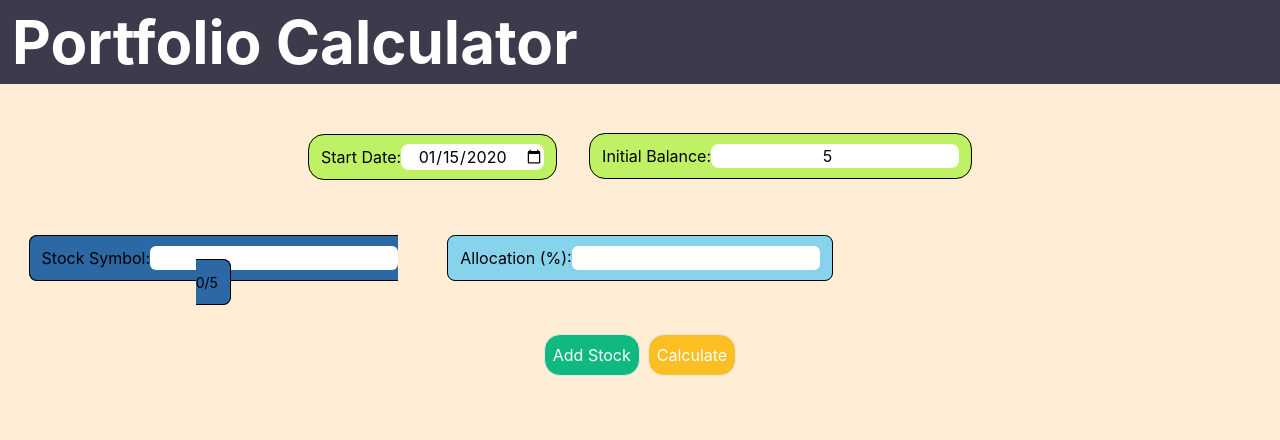
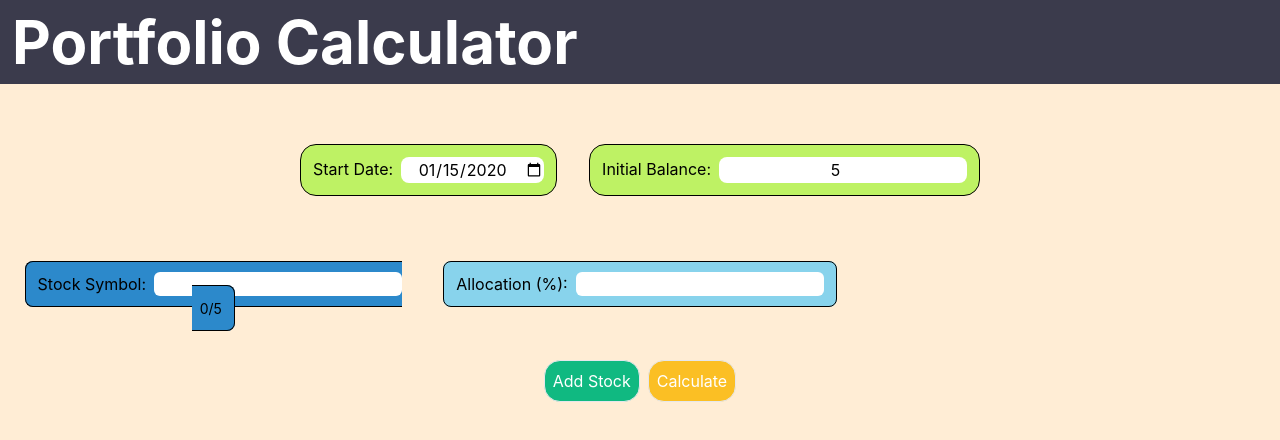
Before and after one commit to EliTheCompSciGuy/portfolioCalculator, a React (Create React App) app: page / in a window 1280 px wide. Both pictures are taken after typing "2020-01-15", "5" into the empty fields and a click on the button "Add Stock". Shown: the top 440 px of the page. Built offline with nearby package versions, Linux system fonts and the light colour scheme.

Commit message:
Updated styling
added padding to cards, made symbol box a lighter color, and removed some unnecessary spacing.

```diff
--- a/src/InfoForm.js
+++ b/src/InfoForm.js
@@ -123,8 +123,8 @@ function InfoForm() {
           <form
             onSubmit={handleSubmit}>
               <div className='flex flex-none justify-center p-4 m-11 '>
-                <div >
-                  <label className='border border-black p-3 bg-lime-300 rounded-2xl mr-8'>
+                <div>
+                  <label className='flex border h-full border-black p-3 gap-2 bg-lime-300 rounded-2xl mr-8'>
                     <span className="standard-text">Start Date:</span>
                       <input
                           type="date"
@@ -136,7 +136,7 @@ function InfoForm() {
                   </label>
                 </div>
                 <div>
-                  <label className="p-3 border border-black bg-lime-300 rounded-2xl">
+                  <label className="flex gap-2 h-full p-3 border border-black bg-lime-300 rounded-2xl">
                     <span className="standard-text">Initial Balance:</span>
                       <input
                           type="number"
@@ -155,8 +155,8 @@ function InfoForm() {
               <div className="stock-group  content-center w-screen" >
               <div key={index} className='grid grid-cols-3 justify-around content-center w-screen'>
                 <div className='p-4'>
-                  <label className="block-label p-3 rounded-lg bg-[rgb(44,104,163)] border border-black ">
-                    <span className="standard-text">Stock Symbol:</span>
+                  <label className="block-label p-3 rounded-lg bg-[rgb(44,137,203)] border border-black ">
+                    <span className="standard-text pr-2">Stock Symbol:</span>
 
                       <input
                         type="text"
@@ -169,7 +169,7 @@ function InfoForm() {
                       />
 
                         <span
-                          className={`text-sm 'standard-text'`}
+                          className={`text-sm 'standard-text' pl-2`}
                         >
                           {stock.symbol.length}/5
                         </span>
@@ -180,7 +180,7 @@ function InfoForm() {
 
                 <div className='p-4'>
                   <label className="block-label p-3 rounded-lg bg-[rgb(136,211,236)] border border-black ">
-                    <span className="standard-text">Allocation (%):</span>
+                    <span className="standard-text pr-2">Allocation (%):</span>
                     <input
                       type="number"
                       className=' rounded-md text-center'
@@ -195,16 +195,14 @@ function InfoForm() {
                 </div>
 
                 {index > 0 && (
-                  <div className='p-4 '>
-                    <div >
+                  <div className='p-4'>
                       <button
-                        className='bg-red-500 border border-black min-w-fit rounded-lg '
+                        className='bg-red-500 border border-black min-w-fit rounded-lg px-2'
                         type="button"
                         onClick={() => removeStock(index)}
                         style={{ paddingLeft: '5px' }} >
                       Remove Stock
                       </button>
-                    </div>
                   </div>
                 )}
               </div>
```
